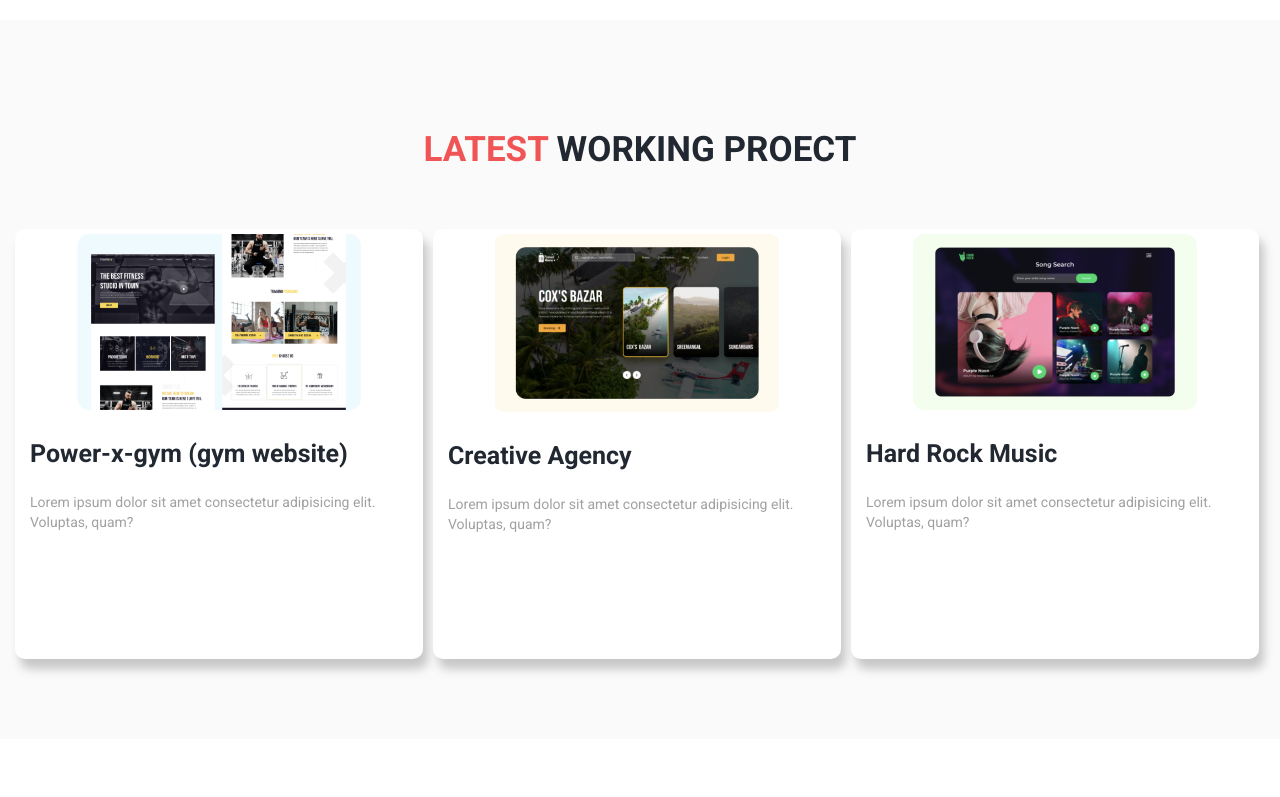
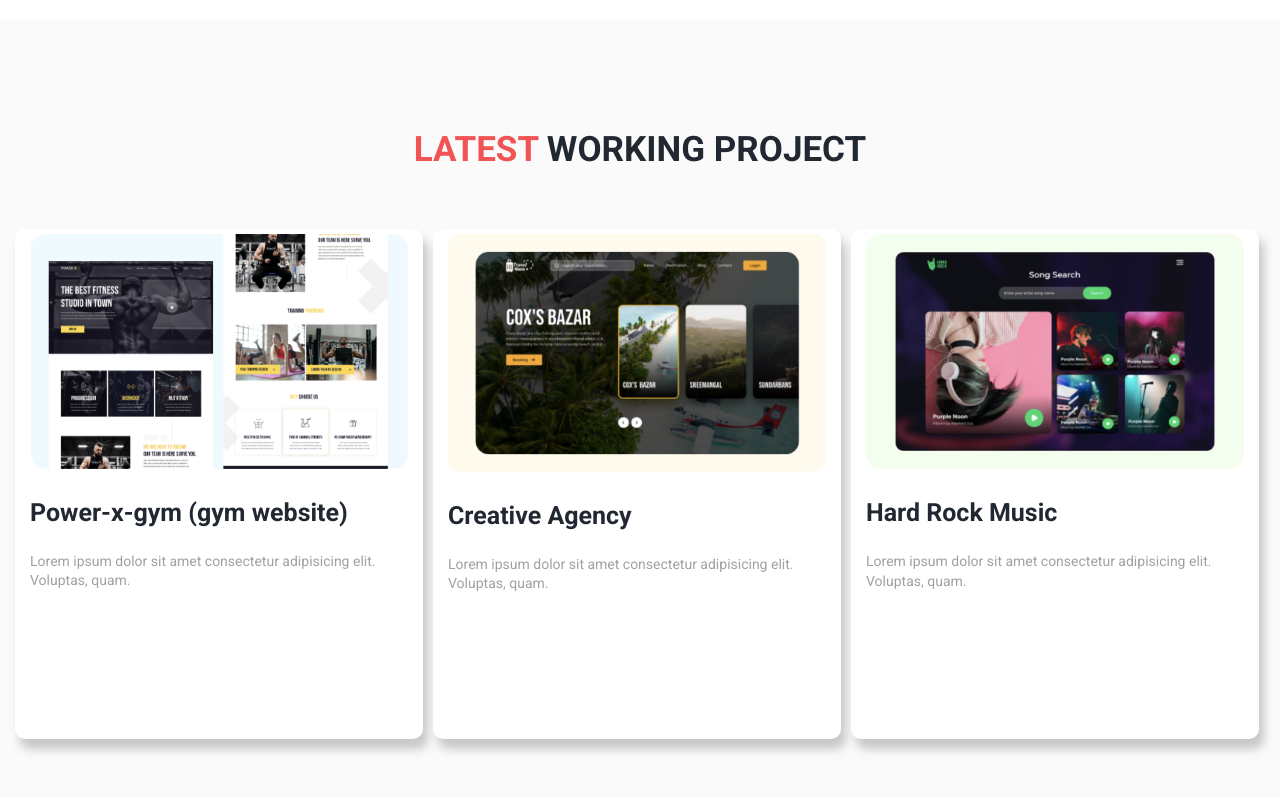
Before and after one commit to Zihad07/personal-website, a plain HTML site: page index.html in a window 1280 px wide. Shown: the part 1700-2497 px from the top of the page. Drawn offline with Linux system fonts and the light colour scheme.

Commit message:
spelling checking and project section height modified.

```diff
--- a/index.html
+++ b/index.html
@@ -50,7 +50,7 @@
     </section>
 
     <section class="portfolio-section clearfix">
-        <h2 class="portfolio-header"><span class="orange-helight">Latest</span> Working Proect</h2>
+        <h2 class="portfolio-header"><span class="orange-helight">Latest</span> Working Project</h2>
 
         <div class="proect clearfix">
             <div class="project-1 width-30 float-left">
@@ -60,7 +60,7 @@
                 </div>
                 <h3 class="project-header">Power-x-gym (gym website)</h3>
                 <p class="project-summary">
-                    Lorem ipsum dolor sit amet consectetur adipisicing elit. Voluptas, quam?
+                    Lorem ipsum dolor sit amet consectetur adipisicing elit. Voluptas, quam.
                 </p>
             </div>
             <div class="project-1 width-30 float-left">
@@ -70,7 +70,7 @@
                 </div>
                 <h3 class="project-header">Creative Agency</h3>
                 <p class="project-summary">
-                    Lorem ipsum dolor sit amet consectetur adipisicing elit. Voluptas, quam?
+                    Lorem ipsum dolor sit amet consectetur adipisicing elit. Voluptas, quam.
                 </p>
             </div>
             <div class="project-1 width-30 float-left">
@@ -80,7 +80,7 @@
                 </div>
                 <h3 class="project-header">Hard Rock Music</h3>
                 <p class="project-summary">
-                    Lorem ipsum dolor sit amet consectetur adipisicing elit. Voluptas, quam?
+                    Lorem ipsum dolor sit amet consectetur adipisicing elit. Voluptas, quam.
                 </p>
             </div>
 
--- a/style.css
+++ b/style.css
@@ -155,7 +155,7 @@ i {
     padding: 5px 15px;
     border-radius: 10px;
     box-shadow: 5px 10px 10px #8080806b;
-    height: 420px;
+    height: 500px;
 }
 
 .project-img {
@@ -165,6 +165,10 @@ i {
 .project-1 .project-summary {
     font-size: 14px;
     color: #a2a0a0;
+}
+
+.project-1 img {
+    width: 100%;
 }
 
 /* work-inquery-section */
```
